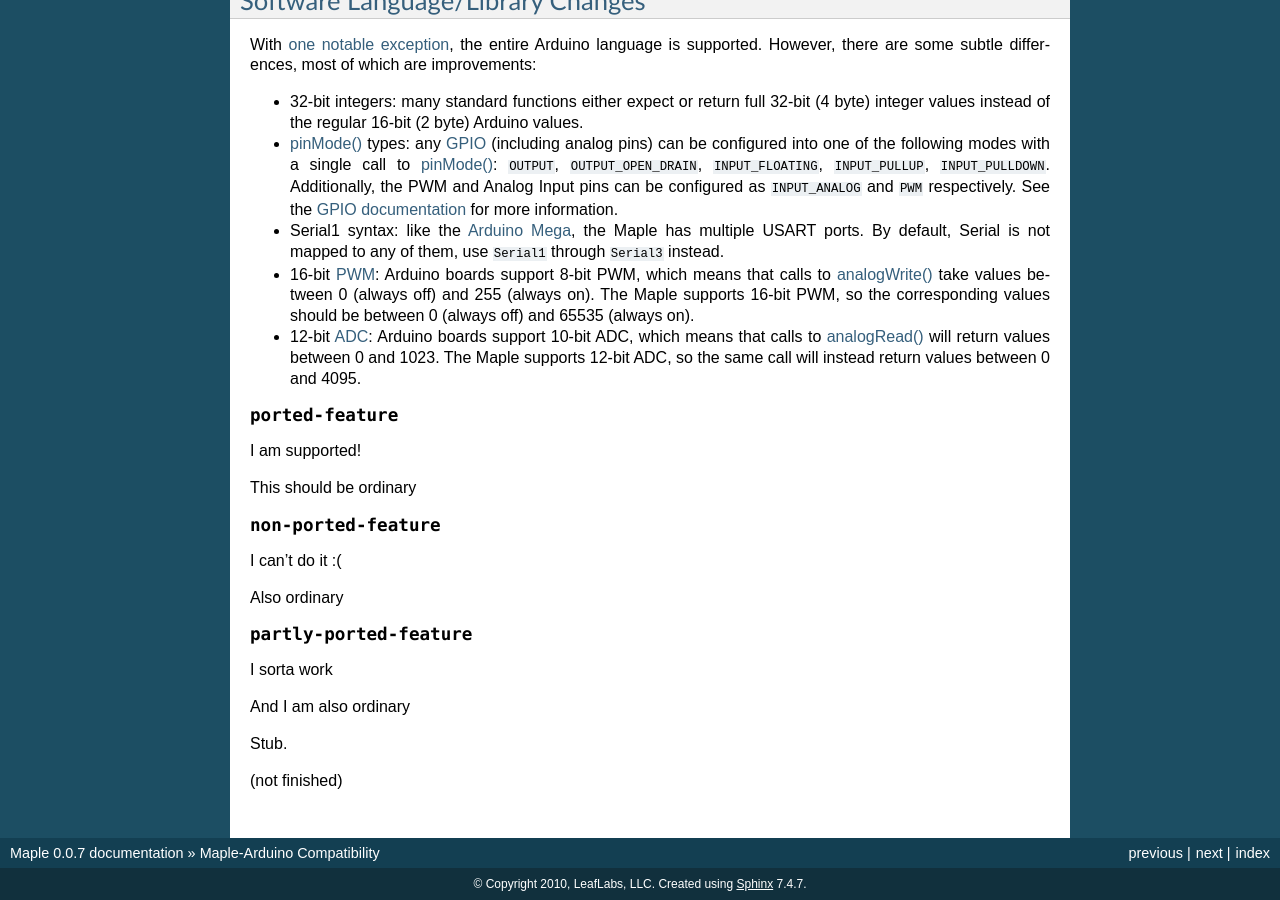
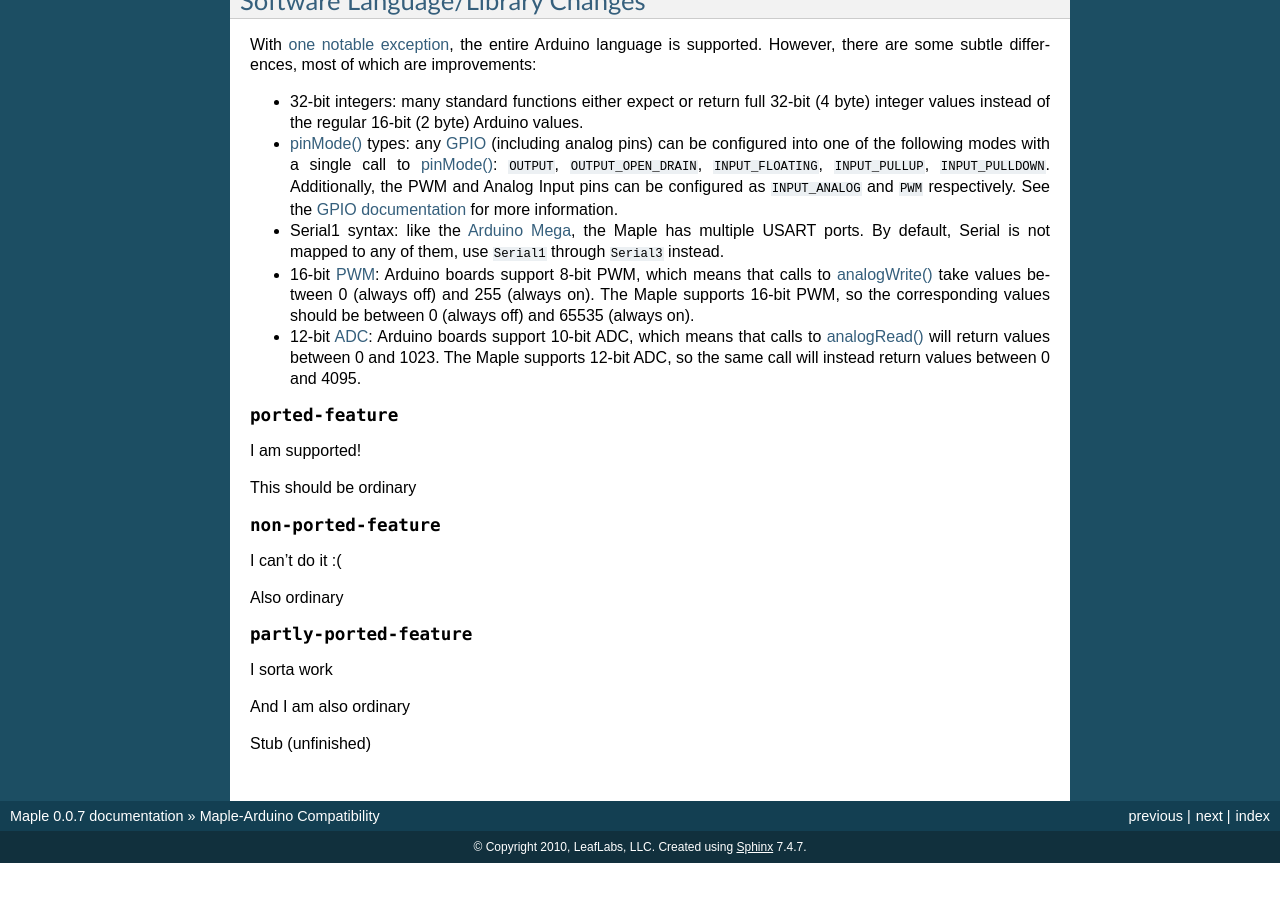
Before and after one commit to leaflabs/leaflabs-docs, a Sphinx documentation site: the page built from source/compatibility.rst, in a window 1280 px wide and 900 px high, scrolled down 1188 px. Built offline with Sphinx 7.4.7, drawn with Linux system fonts in a browser that asks for light colours; after the commit the page ends 2051 px from its top, so only the background shows below that.

```diff
--- a/source/compatibility.rst
+++ b/source/compatibility.rst
@@ -130,6 +130,4 @@
 
 And I am also ordinary
 
-Stub.
-
-(not finished)
+Stub (unfinished)
--- a/source/errata.rst
+++ b/source/errata.rst
@@ -14,5 +14,3 @@
    :local:
 
 Stub.
-
-(not finished)
```
Also changed, not shown: 1 other file.
